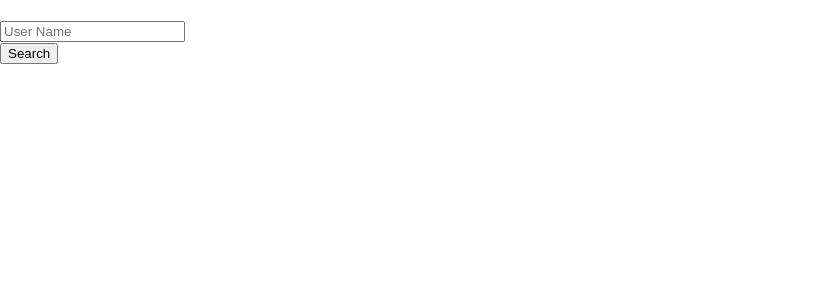
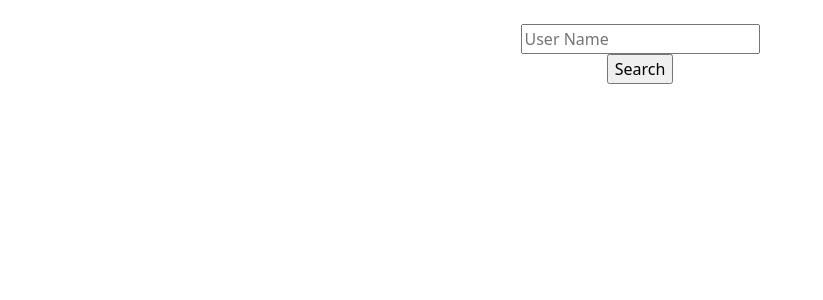
Before and after one commit to matheshyogeswaran/git_public_repo, a React (Create React App) app: page / in a window 1280 px wide. Shown: the top 300 px of the page, without its empty margins (0-823 px from the left). Built offline with nearby package versions, Linux system fonts and the light colour scheme.

Commit message:
repo pub list done

```diff
--- a/src/index.js
+++ b/src/index.js
@@ -3,7 +3,7 @@
 import './index.css';
 import App from './App';
 import reportWebVitals from './reportWebVitals';
-
+import '../node_modules/bootstrap/dist/css/bootstrap.min.css';
 const root = ReactDOM.createRoot(document.getElementById('root'));
 root.render(
   <React.StrictMode>
--- a/src/pages/Search.js
+++ b/src/pages/Search.js
@@ -10,6 +10,7 @@
     };
 
     return (
+    <div className="App w-100 min-vh-50 justify-content-center align-items-center d-flex flex-column">
     <form onSubmit={LogUser}><br></br>
         <input
             value={userInput}
@@ -19,5 +20,6 @@
             <br></br>
         <input type="submit" value="Search"/>
       </form>
+      </div>
     );
 }
```
